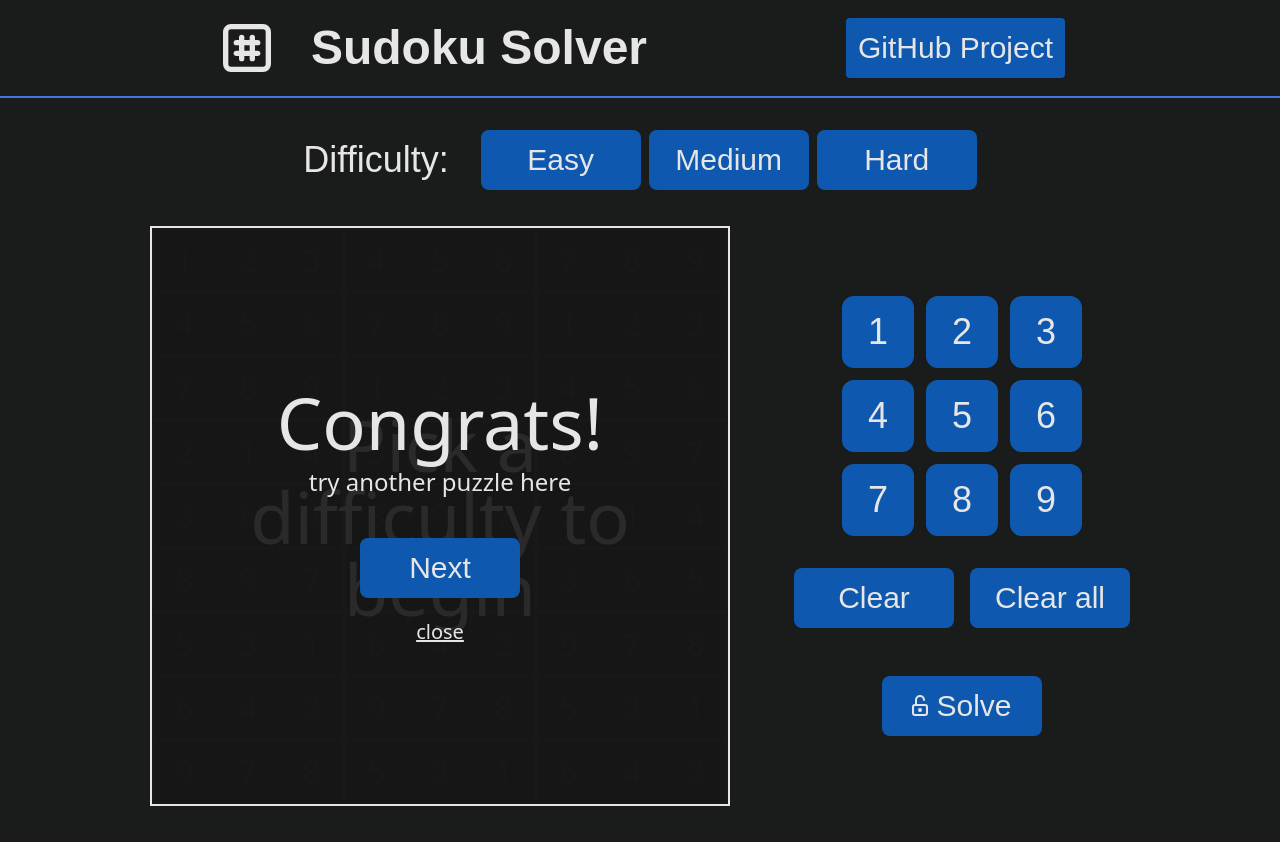
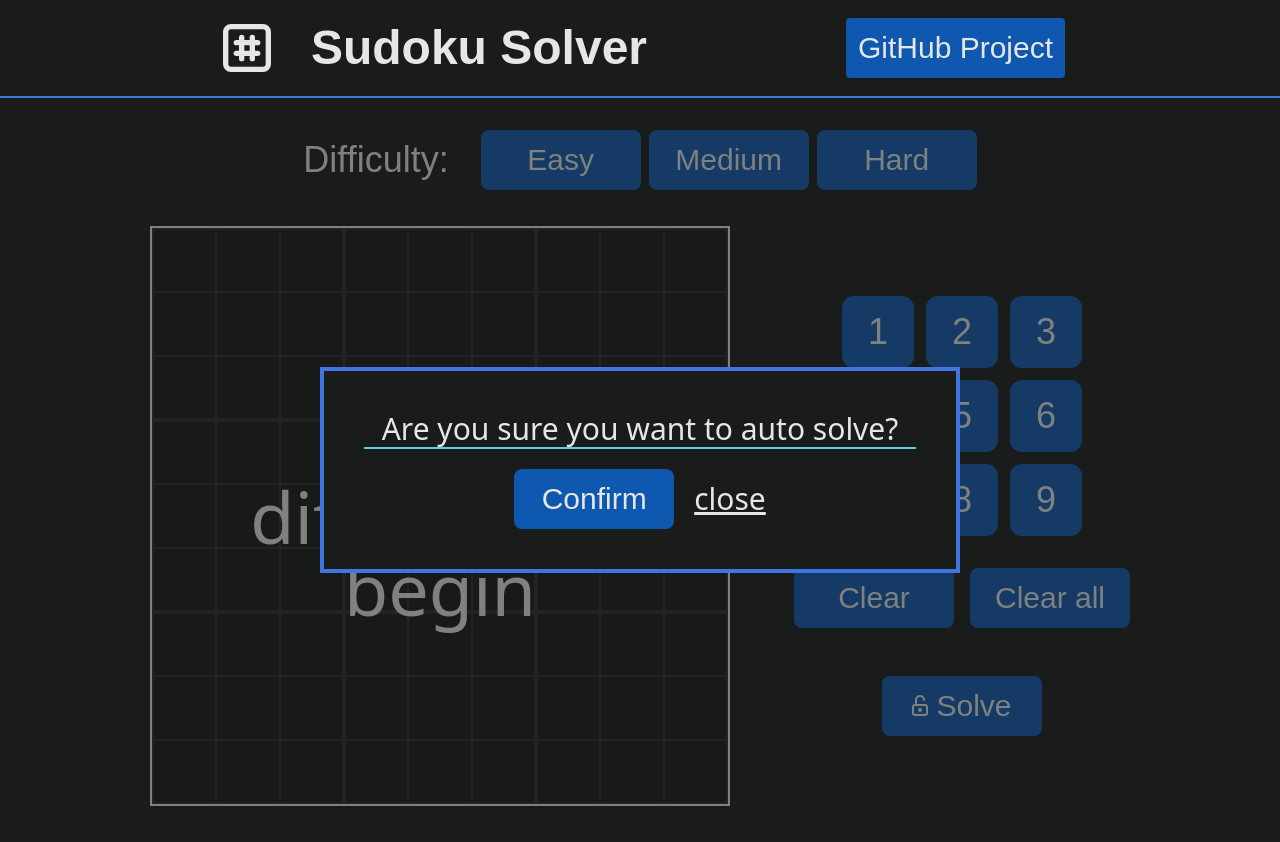
Before and after one commit to Radian6405/Sudoku-Solver-v2, a React (Vite) app in the folder sudoku-solver-v2/: page / in a window 1280 px wide. Both pictures are taken after a click on the element "Solve". Built offline with nearby package versions, Linux system fonts and the light colour scheme; the HTML template or start-up script is replaced by a standard one; a web font is replaced by a local one.

Commit message:
feat: popup menu for solve button

```diff
--- a/sudoku-solver-v2/src/components/Body.jsx
+++ b/sudoku-solver-v2/src/components/Body.jsx
@@ -12,6 +12,8 @@ function Body() {
   const [activeCell, setActiveCell] = useState([]);
   const [currentNum, setCurrentNum] = useState(0);
   const [solve, setSolve] = useState(false);
+
+  const [showPopup, setShowPopup] = useState(false);
   /*for currentNum
   -1 indicates dont change the current num
   0 indicates clear
@@ -27,7 +29,8 @@ function Body() {
   }
 
   return (
-    <div className="py-4 bg-background flex flex-col">
+    <>
+      <div className="py-4 bg-background flex flex-col relative">
         <div className="flex flex-col items-center justify-center gap-4 m-1 sm:flex-row sm:m-4 md:gap-8">
           {/* Difficulty selector */}
           <div
@@ -38,7 +41,9 @@ function Body() {
           </div>
           <div className="flex flex-row justify-between items-center gap-2 sm:flex-row sm:gap-2">
             <BigBtn
-            OnClick={() => setSearchParams({ difficulty: "easy", next: true })}
+              OnClick={() =>
+                setSearchParams({ difficulty: "easy", next: true })
+              }
             >
               Easy
             </BigBtn>
@@ -50,7 +55,9 @@ function Body() {
               Medium
             </BigBtn>
             <BigBtn
-            OnClick={() => setSearchParams({ difficulty: "hard", next: true })}
+              OnClick={() =>
+                setSearchParams({ difficulty: "hard", next: true })
+              }
             >
               Hard
             </BigBtn>
@@ -85,7 +92,7 @@ function Body() {
                 <BigBtn OnClick={() => setNum(0)}>Clear</BigBtn>
                 <BigBtn OnClick={() => setNum(-2)}>Clear all</BigBtn>
               </div>
-            <BigBtn OnClick={() => setSolve(true)}>
+              <BigBtn OnClick={() => setShowPopup(true)}>
                 <IconLockOpen
                   className="size-3 sm:size-5 md:size-6 "
                   stroke={2}
@@ -95,7 +102,35 @@ function Body() {
             </div>
           </div>
         </div>
+
+        {/* Popup */}
+        <div className={showPopup ? "block" : "hidden"}>
+          <div className="absolute inset-0 z-20 flex items-center justify-center bg-background bg-opacity-50">
+            <div className="w-2/3 bg-background border-2 border-accent p-2 sm:p-5 md:w-1/2 md:p-7 md:border-4 lg:p-10">
+              <div className="text-sm text-text text-center border-b-2 border-primary mb-2 sm:text-lg md:text-2xl md:mb-5 lg:text-3xl">
+                Are you sure you want to auto solve?
               </div>
+              <div className="flex flex-row items-center justify-center gap-5 ">
+                <BigBtn
+                  OnClick={() => {
+                    setSolve(true);
+                    setShowPopup(false);
+                  }}
+                >
+                  Confirm
+                </BigBtn>
+                <div
+                  className="text-base text-text text-center underline hover:cursor-pointer sm:text-xl md:text-3xl"
+                  onClick={() => setShowPopup(false)}
+                >
+                  close
+                </div>
+              </div>
+            </div>
+          </div>
+        </div>
+      </div>
+    </>
   );
 }
 export default Body;
--- a/sudoku-solver-v2/src/components/SudokuBoard.jsx
+++ b/sudoku-solver-v2/src/components/SudokuBoard.jsx
@@ -66,7 +66,7 @@ function Board({
 
   useEffect(() => {
     //solves the board
-    if (solve) {
+    if (solve && !preOverlay) {
       setBoard(solveBoard(Board));
     }
   }, [solve]);
@@ -99,7 +99,7 @@ function Board({
             </div>
           </div>
         )}
-        {solve && postOverlay && (
+        {solve && postOverlay && !preOverlay && (
           <div className="z-10 absolute inset-0 bg-opacity-90 bg-darkbg flex flex-col items-center justify-center p-10 gap-5 sm:gap-10">
             <div className="flex flex-col items-center justify-center gap-2">
               <div className="text-5xl text-text text-center leading-24 sm:text-6xl md:text-7xl">
```
Lines whose indentation alone changed are shown as unchanged.
